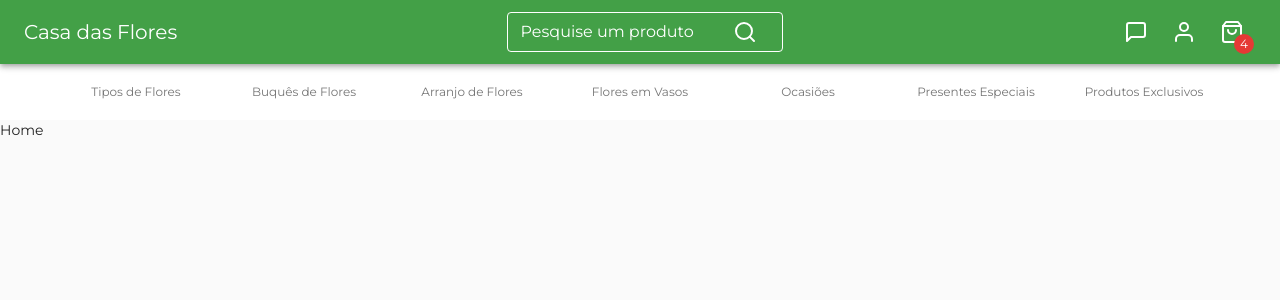
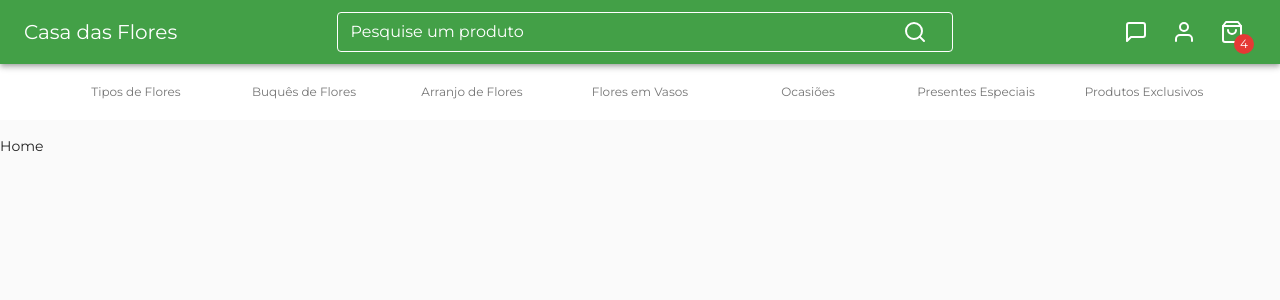
Before and after one commit to gilmar-sales/casa-das-flores, a React (Create React App) app in the folder front-end/: page / in a window 1280 px wide. Shown: the top 300 px of the page. Built offline with nearby package versions, Linux system fonts and the light colour scheme.

Commit message:
[front-end]: adjust search input width and header menu margin

```diff
--- a/front-end/src/components/HeaderMenu/styles.ts
+++ b/front-end/src/components/HeaderMenu/styles.ts
@@ -4,6 +4,7 @@ export const useStyles = makeStyles((theme: Theme) =>
 	createStyles({
 		grow: {
 			flexGrow: 1,
+			marginBottom: theme.spacing(2),
 		},
 		sectionDesktop: {
 			display: 'none',
@@ -19,6 +20,7 @@ export const useStyles = makeStyles((theme: Theme) =>
 		},
 		search: {
 			marginRight: theme.spacing(2),
+			width: '50%',
 			'& svg': {
 				color: 'white',
 			},
```
